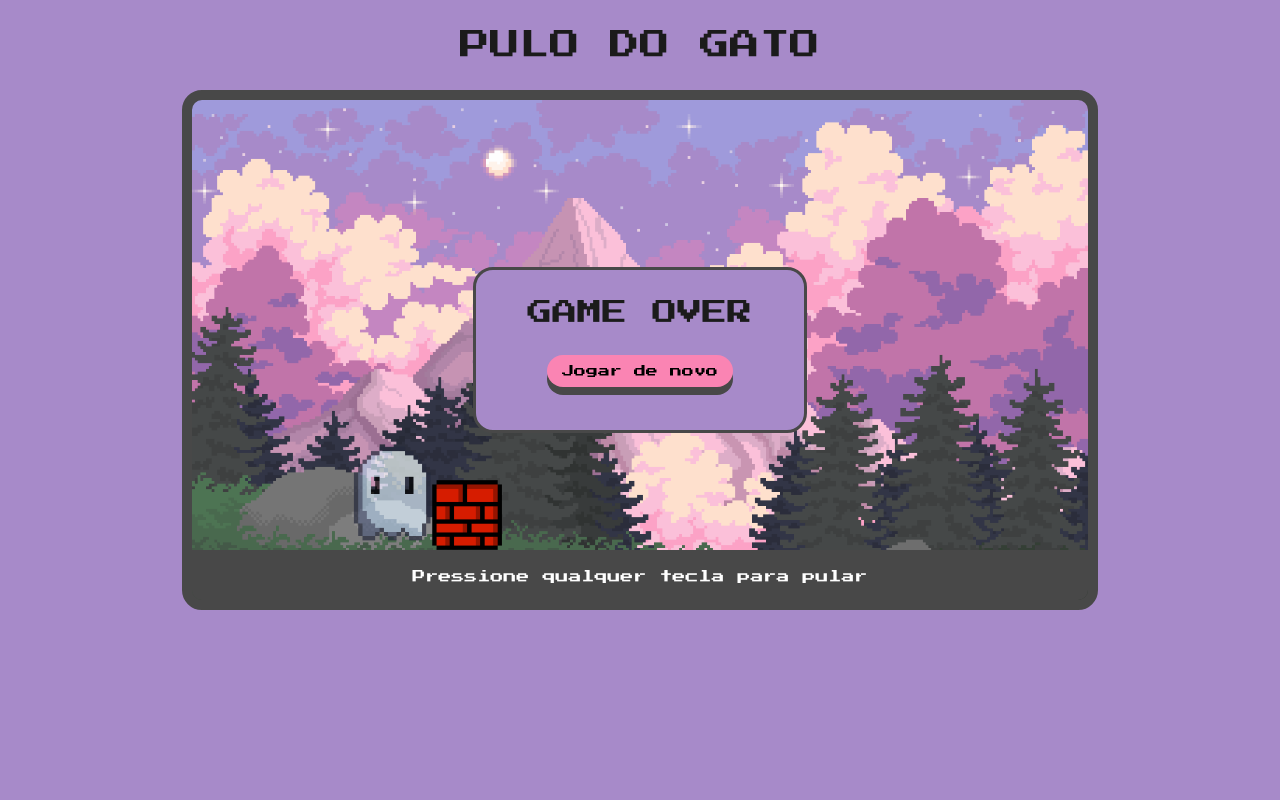
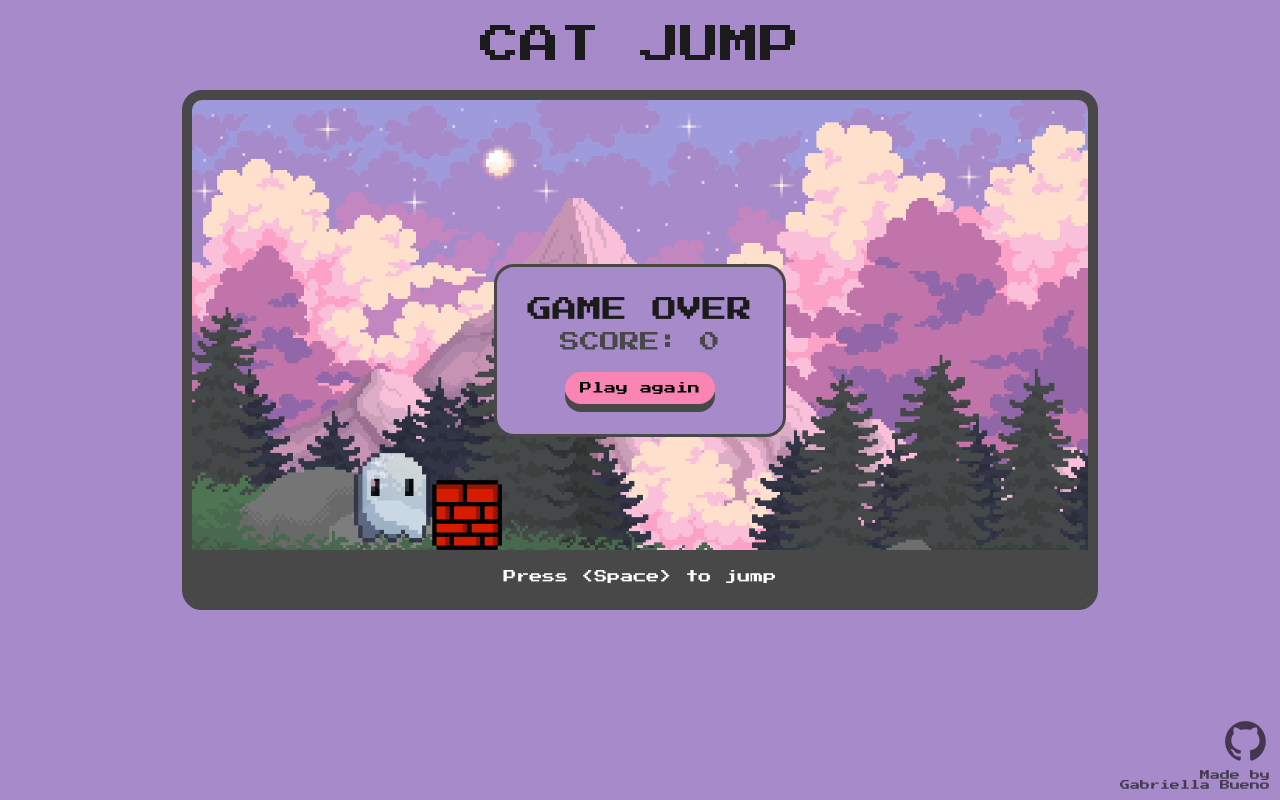
Before and after one commit to gabriellabueno/cat-jump, a plain HTML site: page src/index.html in a window 1280 px wide. Drawn offline with Linux system fonts and the light colour scheme.

Commit message:
feat: added game score

```diff
--- a/src/index.html
+++ b/src/index.html
@@ -7,7 +7,7 @@
     <link rel="stylesheet" type="text/css" href="reset.css">
     <link rel="stylesheet" type="text/css" href="styles.css">
 
-    <title>Pulo do Gato</title>
+    <title>Cat Jump</title>
     <link rel="icon" type="image/x-icon" href="./favicon.png">
 
     <link rel="preconnect" href="https://fonts.googleapis.com">
@@ -16,7 +16,7 @@
 </head>
 <body>
 
-    <div class="title">PULO DO GATO</div>
+    <div class="title">CAT JUMP</div>
 
     <div class="game-board">
 
@@ -24,16 +24,17 @@
             <div class="game-over-pop-up hidden">
 
                 <p class="game-over-title">GAME OVER</p>
+                <p id="score">0</p>
 
                 <div class="play-again-button">
-                    <button type="button" onClick="window.location.reload();">Jogar de novo</button>
+                    <button type="button" onClick="window.location.reload();">Play again</button>
                 </div>
 
             </div>
         </div>
 
         <div class="floor">
-            <p class="instructions">Pressione qualquer tecla para pular</p>
+            <p class="instructions">Press &ltSpace&gt to jump</p>
         </div>
         <img src="./images/bird-red.gif" class="red-bird">
         <img src="./images/bird-white.gif" class="white-bird">
@@ -42,6 +43,14 @@
 
     </div>
 
+    <div class="credits">
+        <a href="https://github.com/gabriellabueno/cat-jump">
+            <img src="./images/github-logo.png" alt="GitHub logo" title = "GitHub Repository" class="github-logo">
+        </a>
+        <p>Made by
+            Gabriella Bueno</p>
+    </div>
+
     <script src="script.js" defer></script>
 
 </body>
--- a/src/script.js
+++ b/src/script.js
@@ -1,6 +1,38 @@
+const gameConfig = {
+  jumpDuration: 900,
+  checkInterval: 10,
+  // Valores para condição de parada(game over)
+  blockMeetsCat: 250,
+  catSafeJump: 30,
+};
+
+// Seleciona elementos DOM
 const cat = document.querySelector(".cat");
 const block = document.querySelector(".block");
 const gameOver = document.querySelector(".hidden");
+const gameScore = document.getElementById("score");
+
+// Contador para pontuação
+let score = 0;
+
+// Marcador de posição para elementos
+let blockPosition = 0;
+let catPosition = 0;
+
+// Checa colisão com o bloco; condição de parada
+const checkBump = () => {
+  blockPosition = block.offsetLeft; // Acessa valor "left" do bloco
+  catPosition = +window.getComputedStyle(cat).bottom.replace("px", "");
+  /// "getComputedStyle()" para acessar valor de "bottom" do gato
+  /// função "replace()" para transformar string (px) em número
+
+  // Se as posições do bloco e do gato estão menores que os valores limite
+  if (
+    blockPosition <= gameConfig.blockMeetsCat &&
+    catPosition < gameConfig.catSafeJump
+  )
+    return true;
+};
 
 // Adiciona e remove classe jump; animação para o gato pular
 const jump = () => {
@@ -8,49 +40,51 @@ const jump = () => {
 
   setTimeout(() => {
     cat.classList.remove("jump");
-  }, 900);
+
+    // Se houve colisão ao pular, reduz 1 do score
+    if (checkBump()) {
+      score--;
+    } else {
+      score++;
+    }
+  }, gameConfig.jumpDuration);
 };
 
-document.addEventListener("keypress", jump);
+// Pular ao pressionar tecla espaço
+document.addEventListener("keydown", function (event) {
+  if (event.code === "Space") {
+    jump();
+  }
+});
 
-const loop = setInterval(() => {
-
-  // Valores para condição de parada(game over)
-  const blockMeetsCat = 250; // Quando o bloco encosta no gato
-  const catSafeJump = 30; // Valor mínimo antes do gato encostar no bloco
-
-  const blockPosition = block.offsetLeft; // Acessa valor 'left' do css do bloco
-  const catPosition = +window.getComputedStyle(cat).bottom.replace("px", "");
-  /// não existe função offsetBottom
-  /// 'getComputedStyle()' para acessar estilos da classe gato
-  /// função 'replace()' para transformar string (px) em número
-
-  // GAME OVER; condição de parada do jogo
-  if (
-    blockPosition <= blockMeetsCat &&
-    blockPosition > 0 && // para continuar animação do bloco, posição quando o bloco passa do gato
-    catPosition < catSafeJump
-  ) {
-    // Paralisa animações
+// Loop principal do jogo
+const gameLoop = setInterval(() => {
+  // GAME OVER
+  /// se houver colisão do gato com o bloco
+  if (checkBump()) {
+    // Paralisa animação do bloco
     block.style.animation = "none";
 
-    // Fixa elementos na posição
+    // Fixa elementos na posição de colisão
     block.style.left = `${blockPosition}px`;
     cat.style.bottom = `${catPosition}px`;
 
     // Muda imagem do gato para fantasma; ajusta proporções
-    cat.style.opacity = "0.70";
+    cat.style.opacity = "0.8";
     cat.src = "./images/ghost.gif";
-    //cat.style.opacity = "1";
     cat.style.width = "80px";
     cat.style.marginLeft = "80px";
 
-    // Animação fantasma flutuando
+    // Animação do fantasma flutuando
     cat.style.animation = "ghost-floating-animation 2s infinite linear";
 
     // Mostra tela de Game Over
     gameOver.classList.remove("hidden");
 
-    clearInterval(loop); // Encerra loop
+    // Mostra pontuação do jogador
+    gameScore.innerHTML = `SCORE: ${score}`;
+
+    // Encenrra loop
+    clearInterval(gameLoop);
   }
-}, 10);
+}, gameConfig.checkInterval);
--- a/src/styles.css
+++ b/src/styles.css
@@ -1,9 +1,9 @@
 :root {
   --color-purple: #a78ac9;
   --color-pink: rgb(250, 132, 179);
-  --color-floor-border: #484848;
+  --color-grey: #484848;
   --color-dark: #1b1b1b;
-  --height-floor: 50px;
+  --height-floor: 3.125rem;
 }
 
 * {
@@ -18,9 +18,9 @@ body,
 
 .title {
   color: var(--color-dark);
-  font-size: 30px;
+  font-size: 2.5rem;
   text-align: center;
-  margin: 30px 0;
+  margin: 1.5625rem;
 }
 
 .title,
@@ -32,15 +32,15 @@ body,
 .game-board,
 .game-over-pop-up,
 .play-again-button button {
-  border-radius: 20px;
+  border-radius: 1.25rem;
 }
 
 /* GAME CONTAINER */
 
 .game-board {
-  border: 10px solid var(--color-floor-border);
+  border: 0.625rem solid var(--color-grey);
   position: relative;
-  height: 500px;
+  height: 31.25rem;
   width: 70%;
   margin: 0 auto;
   overflow: hidden;
@@ -52,7 +52,7 @@ body,
 .block {
   position: absolute;
   bottom: 0;
-  width: 70px;
+  width: 4.375rem;
   margin-bottom: var(--height-floor);
   animation: block-animation 1.8s infinite linear;
 }
@@ -60,8 +60,8 @@ body,
 .cat {
   position: absolute;
   bottom: 0;
-  left: 80px;
-  width: 170px;
+  left: 5rem;
+  width: 10.625rem;
   margin-bottom: var(--height-floor);
   animation: none;
   opacity: 1;
@@ -69,20 +69,20 @@ body,
 
 .red-bird {
   position: absolute;
-  top: 10px;
-  width: 100px;
+  top: 0.625rem;
+  width: 6.25rem;
   animation: red-bird-animation 15s infinite linear;
 }
 
 .white-bird {
   position: absolute;
-  top: 50px;
-  width: 80px;
+  top: 3.125rem;
+  width: 5rem;
   animation: white-bird-animation 25s infinite linear;
 }
 
 .floor {
-  background: var(--color-floor-border);
+  background: var(--color-grey);
   position: absolute;
   bottom: 0;
   width: 100%;
@@ -91,9 +91,9 @@ body,
 
 .instructions {
   color: #fff;
-  font-size: 13px;
+  font-size: 0.8125rem;
   text-align: center;
-  margin-top: 20px;
+  margin-top: 1.25rem;
 }
 
 /* GAME OVER */
@@ -110,15 +110,22 @@ body,
 }
 
 .game-over-pop-up {
-  border: 3px solid var(--color-floor-border);
-  width: 30%;
-  height: 20%;
-  padding: 30px;
+  border: 0.1875rem solid var(--color-grey);
+  width: auto;
+  height: auto;
+  padding: 1.875rem;
 }
 
 .game-over-title {
-  font-size: 25px;
+  font-size: 1.5625rem;
   text-align: center;
+}
+
+#score {
+  color: var(--color-grey);
+  font-size: 1.25rem;
+  text-align: center;
+  padding-top: 0.625rem;
 }
 
 .play-again-button {
@@ -128,18 +135,18 @@ body,
 }
 
 .play-again-button button {
-  font-size: 12px;
+  font-size: 0.75rem;
   background-color: var(--color-pink);
-  padding: 10px 15px;
-  margin-top: 30px;
+  margin-top: 1.25rem;
+  padding: 0.625rem 0.9375rem;
   cursor: pointer;
-  box-shadow: 0 8px #484848;
+  box-shadow: 0 0.5rem #484848;
   transition: translate 0.3s ease-in-out;
 }
 
 .play-again-button button:active {
-  box-shadow: 0 5px var(--color-dark);
-  transform: translateY(4px);
+  box-shadow: 0 0.3125rem var(--color-dark);
+  transform: translateY(0.25rem);
 }
 
 .play-again-button button:hover {
@@ -158,15 +165,15 @@ body,
   }
 
   40% {
-    bottom: 130px;
+    bottom: 8.125rem;
   }
 
   50% {
-    bottom: 130px;
+    bottom: 8.125rem;
   }
 
   60% {
-    bottom: 130px;
+    bottom: 8.125rem;
   }
 
   100% {
@@ -176,19 +183,18 @@ body,
 
 @keyframes block-animation {
   0% {
-    right: -80px;
+    right: -5rem;
   }
 
   /* delay entre o loop da animação*/
   30% {
-    right: -80px;
+    right: -5rem;
   }
 
   100% {
     right: 100%;
   }
 }
-
 
 @keyframes ghost-floating-animation {
   0% {
@@ -197,7 +203,7 @@ body,
 
   50% {
     /* delay entre o loop da animação*/
-    bottom: 20px;
+    bottom: 1rem;
   }
 
   100% {
@@ -207,12 +213,12 @@ body,
 
 @keyframes red-bird-animation {
   0% {
-    right: -80px;
+    right: -5rem;
   }
 
   50% {
     /* delay entre o loop da animação*/
-    right: -80px;
+    right: -5rem;
   }
 
   100% {
@@ -222,15 +228,44 @@ body,
 
 @keyframes white-bird-animation {
   0% {
-    right: -80px;
+    right: -5rem;
   }
 
   /* delay entre o loop da animação*/
   80% {
-    right: -80px;
+    right: -5rem;
   }
 
   100% {
     right: 100%;
   }
 }
+
+/* CREDITS */
+
+.credits * {
+  position: fixed;
+  right: 0;
+  bottom: 0;
+  margin: 0.5rem;
+}
+
+.credits p {
+  color: var(--color-dark);
+  font-size: 0.625rem;
+  opacity: 0.7;
+  margin: 0.625rem;
+  white-space: pre-line;
+  text-align: right;
+}
+
+.github-logo {
+  opacity: 0.6;
+  width: 3.125rem;
+  margin-bottom: 2rem;
+}
+
+.github-logo:hover {
+  opacity: 0.9;
+  transform: scale(1.05);
+}
```
Also changed, not shown: src/images/github-logo.png (added).
